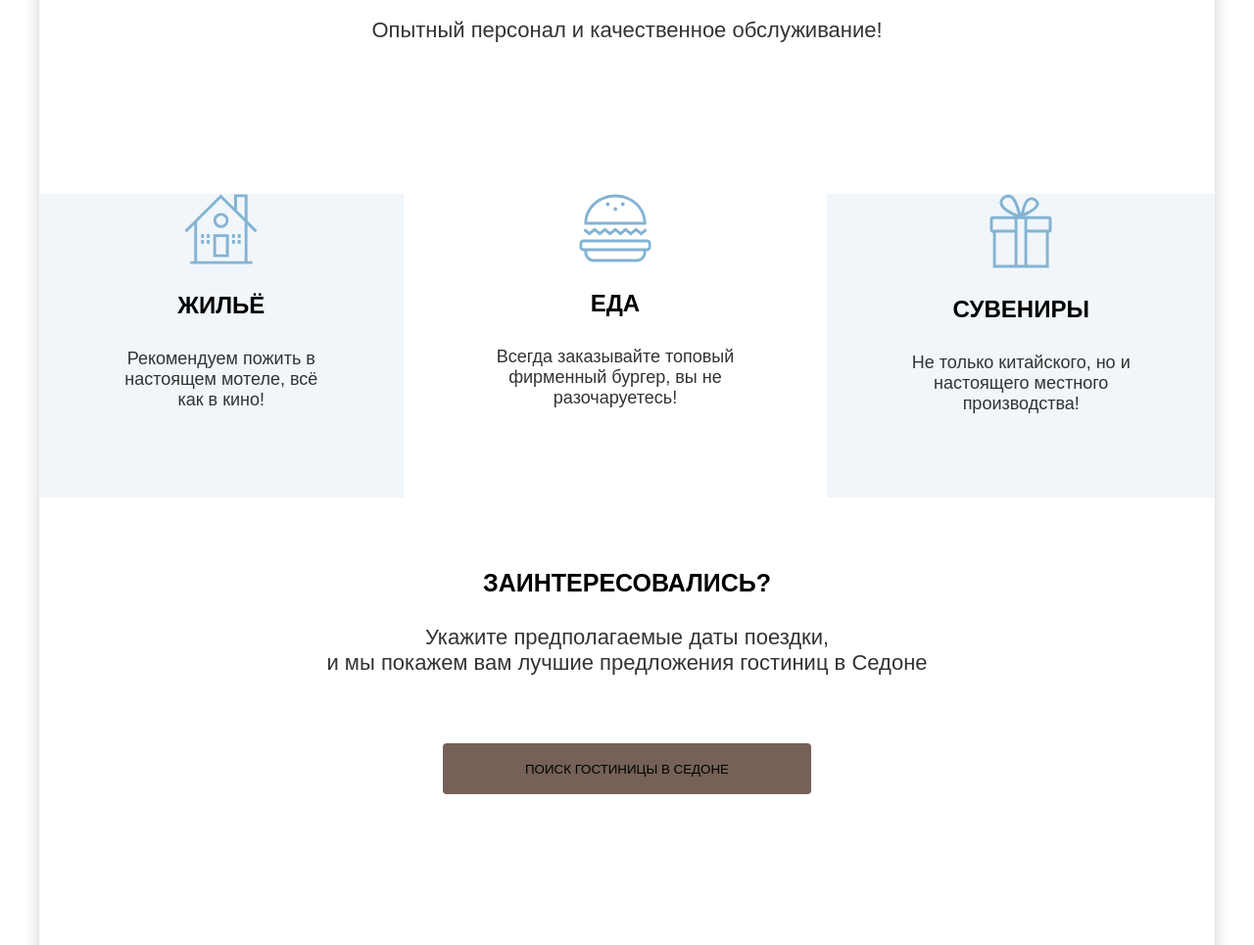
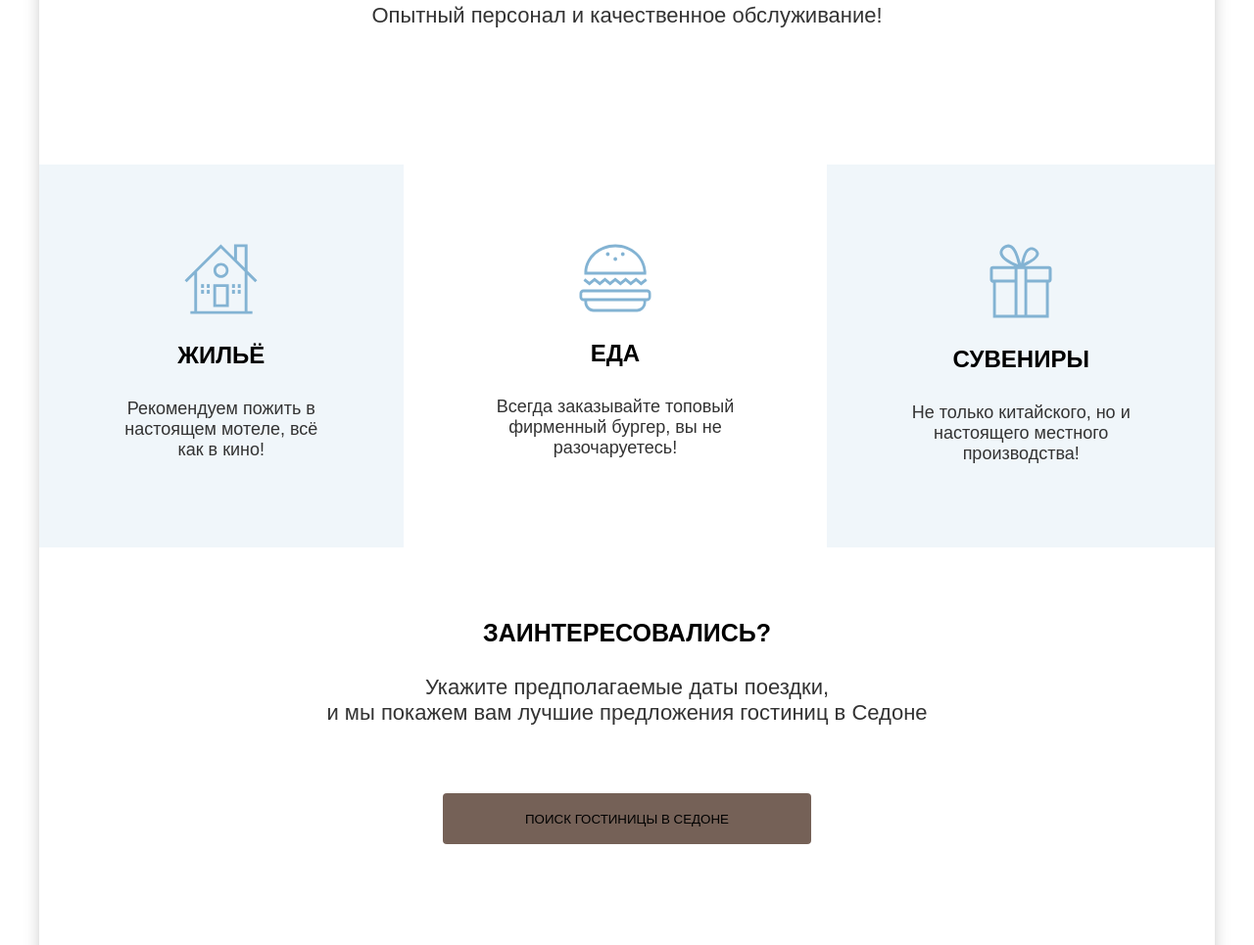
Before and after one commit to htmlacademy-htmlcss/2151227-sedona-36, a plain HTML site: page index.html in a window 1280 px wide. Shown: the part 2157-3122 px from the top of the page at 98% size. Drawn offline with Linux system fonts and the light colour scheme.

Commit message:
На защиту

```diff
--- a/index.html
+++ b/index.html
@@ -96,19 +96,19 @@
         <p class="introductory-text">Опытный персонал и качественное обслуживание!</p>
     </div>
       <section class="still-advantages">
-        <h2 class="visually-hidden">Преимущества</h2>
+        <h2 class="visually-hidden">Рекомендации</h2>
           <ul class="still-advantages-list">
-            <li class="advantages-item">
+            <li class="advantages-item-recommendations">
               <img src="images/Vector-house.svg" width="75"  height="72" alt="Иконка дома">
               <h3 class="still-advantages-title">Жильё</h3>
               <p class="advantages-description">Рекомендуем пожить в настоящем мотеле, всё как в кино!</p>
             </li>
-            <li class="advantages-item advantages-item-food">
+            <li class="advantages-item-recommendations advantages-item-food">
               <img src="images/food.svg" width="74"  height="70" alt="Иконка гамбургера">
               <h3 class="still-advantages-title">Еда</h3>
               <p class="advantages-description">Всегда заказывайте топовый фирменный бургер, вы не разочаруетесь!</p>
             </li>
-            <li class="advantages-item">
+            <li class="advantages-item-recommendations">
               <img src="images/Vector-gift.svg" width="64"  height="76" alt="Иконка подарка">
               <h3 class="still-advantages-title">Сувениры</h3>
               <p class="advantages-description">Не только китайского, но и настоящего местного производства!</p>
--- a/styles/styles.catalog.css
+++ b/styles/styles.catalog.css
@@ -568,6 +568,7 @@ text-align: center;
     padding-bottom: 19px;
     border-radius: 10px 0 0 10px;
     border-style: none;
+    outline: none;
 }
 .button-newsletter{
     width: 200px;
--- a/styles/styles.css
+++ b/styles/styles.css
@@ -371,7 +371,7 @@ body{
 }
 
 .info{
-    height: 261px;
+    height: 246px;
     left: 0;
     top: 485px;
     width: 1200px;
@@ -482,6 +482,12 @@ body{
 .advantages-item{
     list-style: none;
     text-align: center;
+}
+
+.advantages-item-recommendations{
+    list-style: none;
+    text-align: center;
+    padding-top: 81px;
 }
 
 .advantages-item-color{
@@ -619,6 +625,7 @@ color: #000000;
     padding-bottom: 19px;
     border-radius: 10px 0 0 10px;
     border-style: none;
+    outline: none;
 }
 
 .button-newsletter{
```
